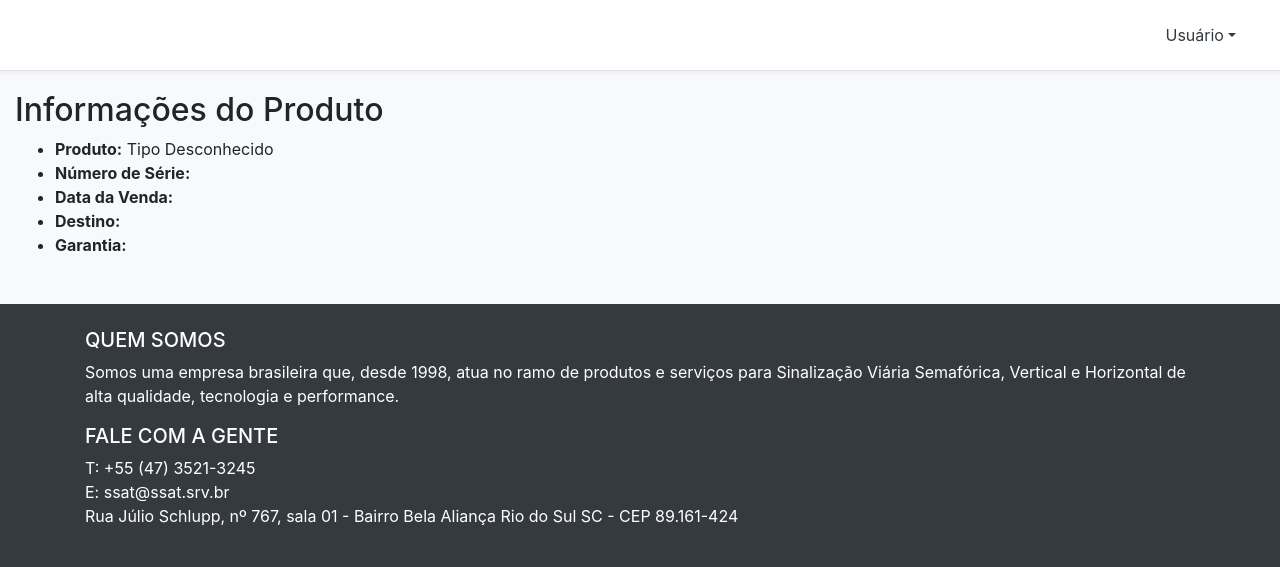
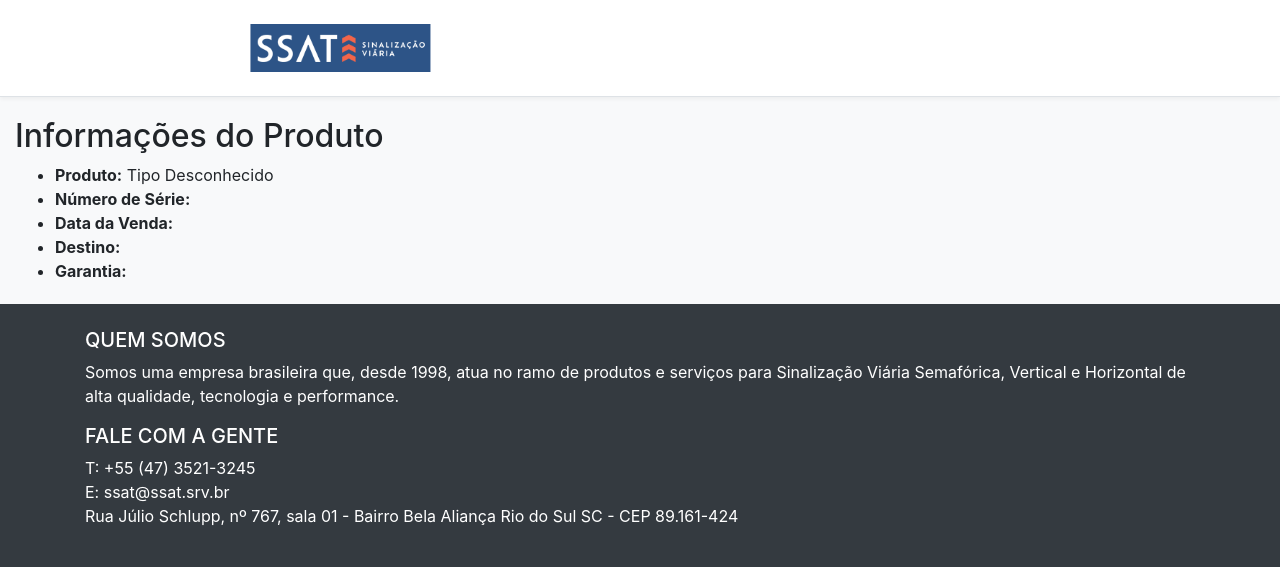
Before and after one commit to ruanfelipe77/ssat-qrcode, a PHP site: page /qrcode.php in a window 1280 px wide. Shown: the top 567 px of the page. Run offline with PHP 8.4, Linux system fonts and the light colour scheme; some libraries are stand-ins or nearby versions.

Commit message:
melhorias

```diff
--- a/src/views/header.php
+++ b/src/views/header.php
@@ -1,10 +1,27 @@
+<?php
+    $req = $_SERVER['REQUEST_URI'] ?? '';
+    $script = $_SERVER['SCRIPT_NAME'] ?? '';
+    $isQrPage = (strpos($req, 'qrcode.php') !== false) || (strpos($script, 'qrcode.php') !== false);
+?>
+
 <nav class="navbar navbar-expand-lg bg-white border-bottom">
-    <div class="container-fluid">
-        <!-- Espaço vazio à esquerda -->
+    <div class="container-fluid" style="position: relative; min-height: 64px;">
+        <?php if ($isQrPage): ?>
+            <!-- Logo central absoluta (somente na página de resultado do QRCode) -->
+            <img
+                src="public/images/logo_ssat.png"
+                alt="Central SSAT"
+                style="position:absolute; left:26%; top:8px; transform:translateX(-50%); max-height:48px; object-fit:contain; z-index: 1;"
+                draggable="false"
+            />
+        <?php endif; ?>
+
+        <!-- Espaço vazio à esquerda (mantém o dropdown à direita) -->
         <div class="flex-grow-1"></div>
 
-        <!-- Dropdown de usuário alinhado à direita -->
-        <div class="dropdown">
+        <?php if (!$isQrPage): ?>
+        <!-- Dropdown de usuário alinhado à direita (oculto no QRCode) -->
+        <div class="dropdown ms-auto">
             <button class="btn btn-link text-dark dropdown-toggle d-flex align-items-center gap-2" type="button" id="userDropdown" data-bs-toggle="dropdown" aria-expanded="false">
                 <i class="fas fa-user-circle fs-5"></i>
                 <span>Usuário</span>
@@ -19,5 +36,6 @@
                 </li>
             </ul>
         </div>
+        <?php endif; ?>
     </div>
 </nav>
```
